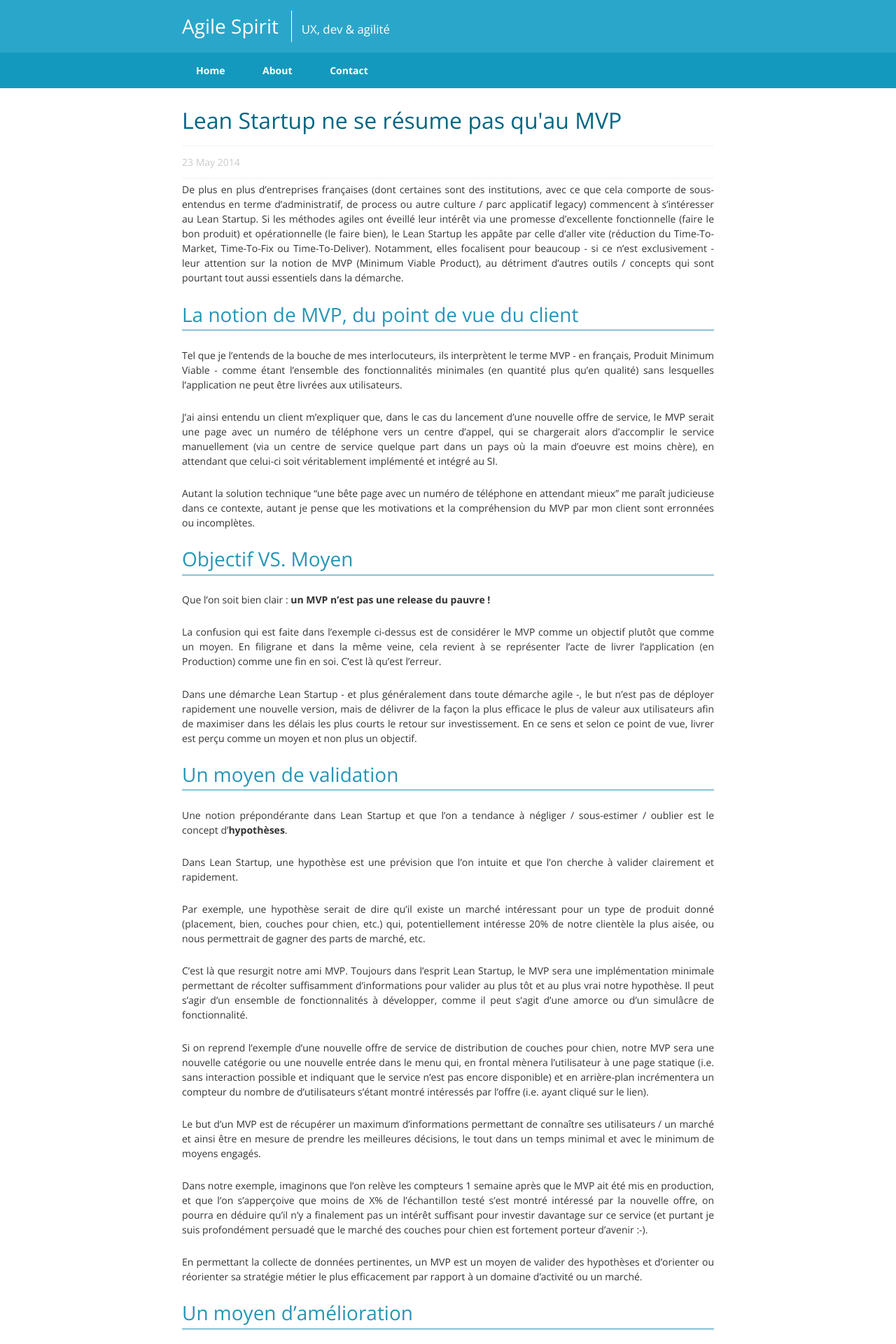
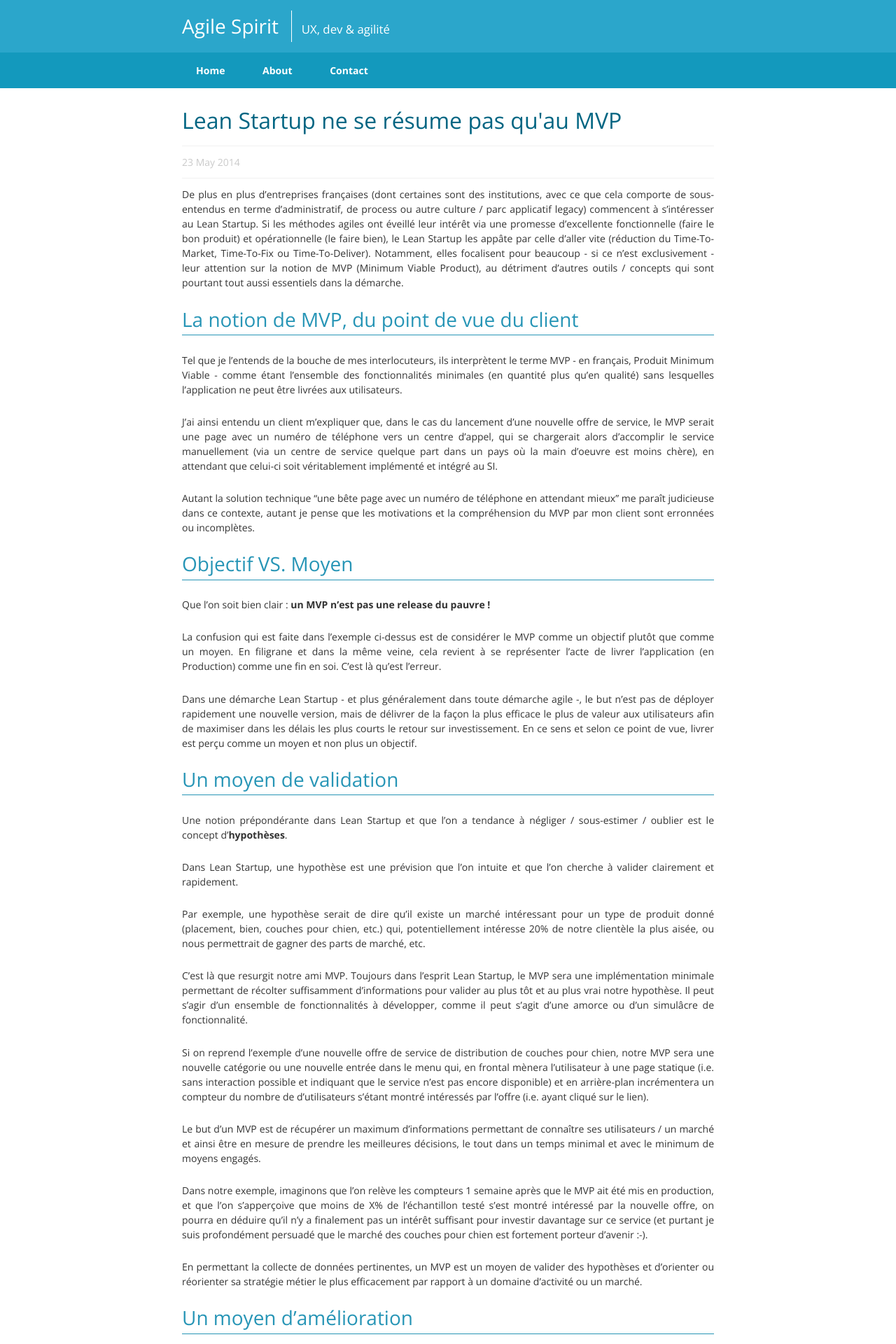
Before and after one commit to AgileSpirit/agilespirit.github.io, a Jekyll site: the page built from _posts/2014-05-23-lean-startup-ne-se-resume-pas-qu-a-MVP.markdown, in a window 1280 px wide. Shown: the top 1920 px of the page at 70% size. Built offline with Jekyll 4.4.1, drawn with Linux system fonts in a browser that asks for light colours; Markdown is read by kramdown in place of the engine named in the settings; comment, search, counter and statistics services are not loaded.

Commit message:
Improve p:first-child style

```diff
--- a/_posts/2014-05-23-lean-startup-ne-se-resume-pas-qu-a-MVP.markdown
+++ b/_posts/2014-05-23-lean-startup-ne-se-resume-pas-qu-a-MVP.markdown
@@ -4,6 +4,7 @@ date:   2014-05-23 01:32:00
 title: Lean Startup ne se résume pas qu'au MVP
 tags: Lean Startup, MVP
 published: true
+disqus: true
 excerpt: De plus en plus d'entreprises françaises (dont certaines sont des institutions, avec ce que cela comporte de sous-entendus en terme d'administratif, de process ou autre culture / parc applicatif legacy) commencent à s'intéresser au Lean Startup. Si les méthodes agiles ont éveillé leur intérêt via une promesse d'excellente fonctionnelle (faire le bon produit) et opérationnelle (le faire bien), le Lean Startup les appâte par celle d'aller vite (réduction du Time-To-Market, Time-To-Fix ou Time-To-Deliver). Notamment, elles focalisent pour beaucoup - si ce n'est exclusivement - leur attention sur la notion de MVP (Minimum Viable Product), au détriment d'autres outils / concepts qui sont pourtant tout aussi essentiels dans la démarche.
 ---
 
--- a/assets/css/styles.css
+++ b/assets/css/styles.css
@@ -14,6 +14,10 @@ h1,h2,h3,h4,h5 {
 
 p, ul, ol, dl, blockquote, pre, td, th, label, textarea, caption, details, figure {
   font-size: 1em;
+}
+
+p:first-child {
+  margin-top: 0.5em;
 }
 
 h1 {
```
